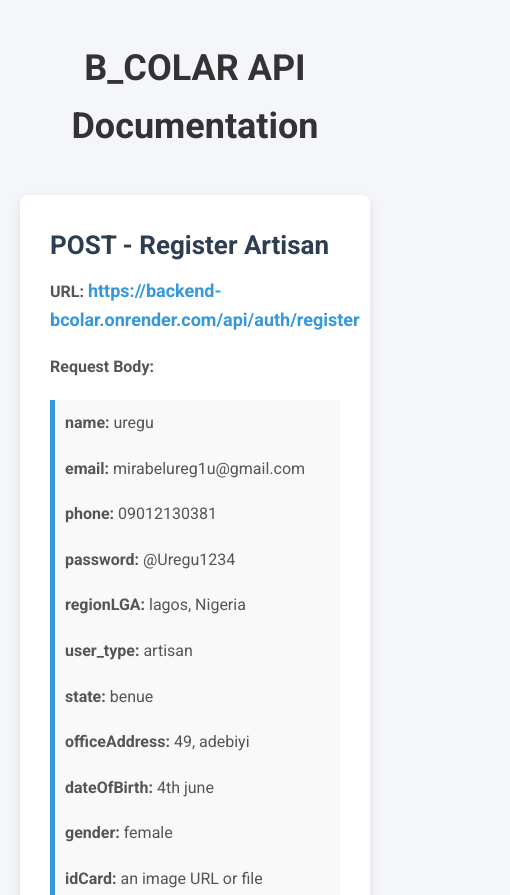
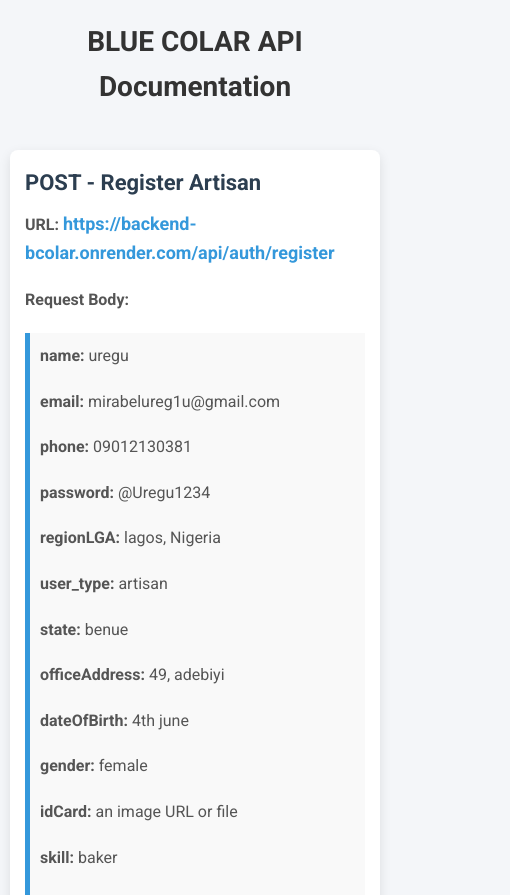
Before and after one commit to Yungflashh/BcolarApiDocs, a plain HTML site: page index.html in a window 390 px wide. Shown: the top 895 px of the page, 510 px wide, since content can reach past the window. Drawn offline with Linux system fonts and the light colour scheme.

Commit message:
updated version

```diff
--- a/index.html
+++ b/index.html
@@ -5,7 +5,7 @@
     <meta charset="UTF-8">
     <meta name="viewport" content="width=device-width, initial-scale=1.0">
     <meta http-equiv="X-UA-Compatible" content="ie=edge">
-    <title>B-COLAR API  Documentation</title>
+    <title>BLUE COLLALR API Documentation</title>
     <link href="https://fonts.googleapis.com/css2?family=Roboto:wght@400;500;700&display=swap" rel="stylesheet">
     <style>
         /* General Reset */
@@ -116,11 +116,64 @@
             font-size: 14px;
             color: #7f8c8d;
         }
+
+        /* Media Queries for responsiveness */
+        @media (max-width: 768px) {
+            h1 {
+                font-size: 30px;
+            }
+
+            h2 {
+                font-size: 22px;
+            }
+
+            .endpoint {
+                padding: 20px;
+            }
+
+            .code-block,
+            .endpoint pre {
+                font-size: 12px;
+            }
+
+            .button {
+                font-size: 14px;
+                padding: 10px 18px;
+            }
+        }
+
+        @media (max-width: 480px) {
+            body {
+                padding: 20px 10px;
+            }
+
+            h1 {
+                font-size: 28px;
+            }
+
+            .endpoint {
+                padding: 15px;
+            }
+
+            .button-container {
+                margin-top: 30px;
+            }
+
+            .button {
+                font-size: 14px;
+                padding: 10px 16px;
+            }
+
+            footer {
+                font-size: 12px;
+            }
+        }
+
     </style>
 </head>
 
 <body>
-    <h1> B_COLAR API Documentation</h1>
+    <h1>BLUE COLAR API Documentation</h1>
 
     <!-- POST - Register Artisan -->
     <div class="endpoint">
```
